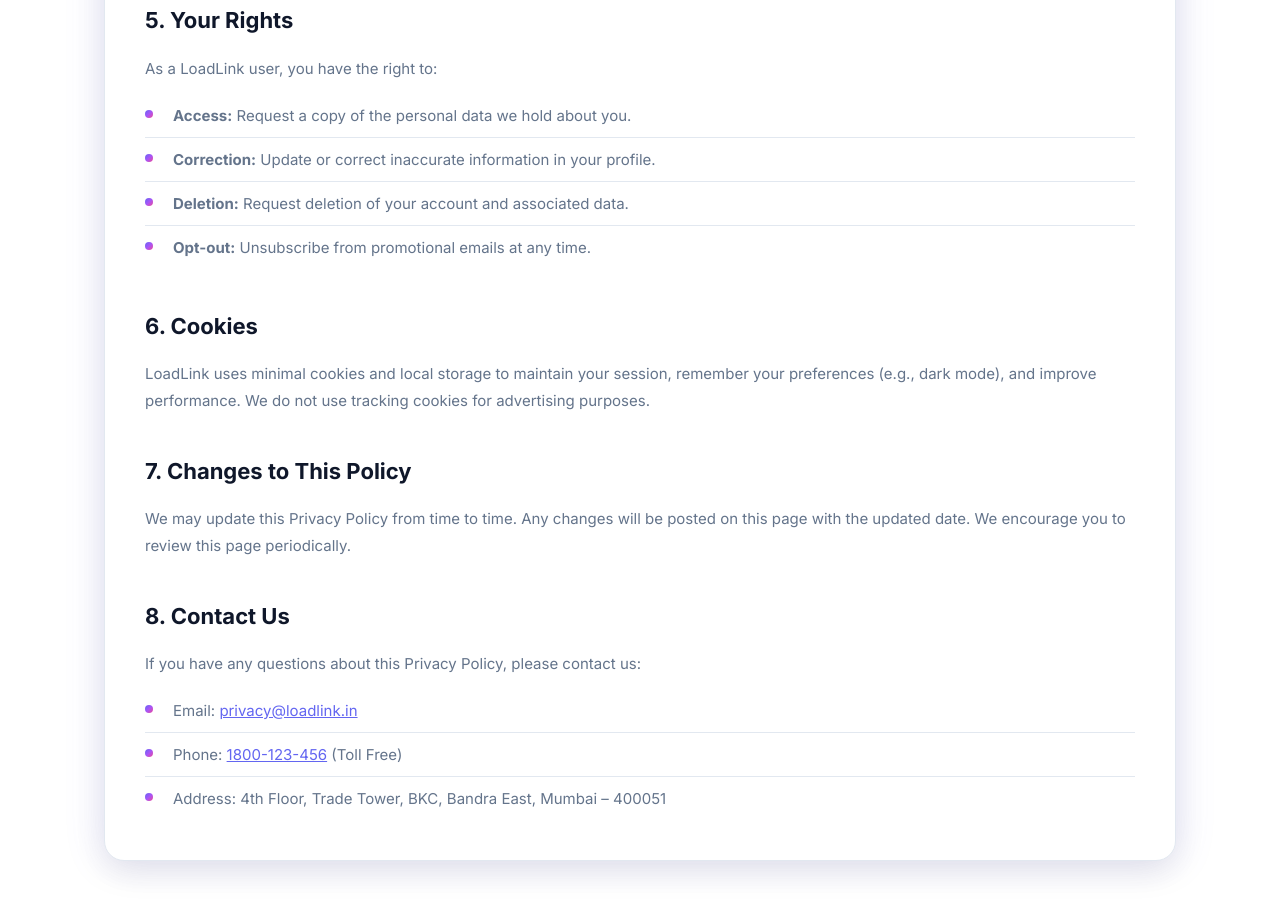
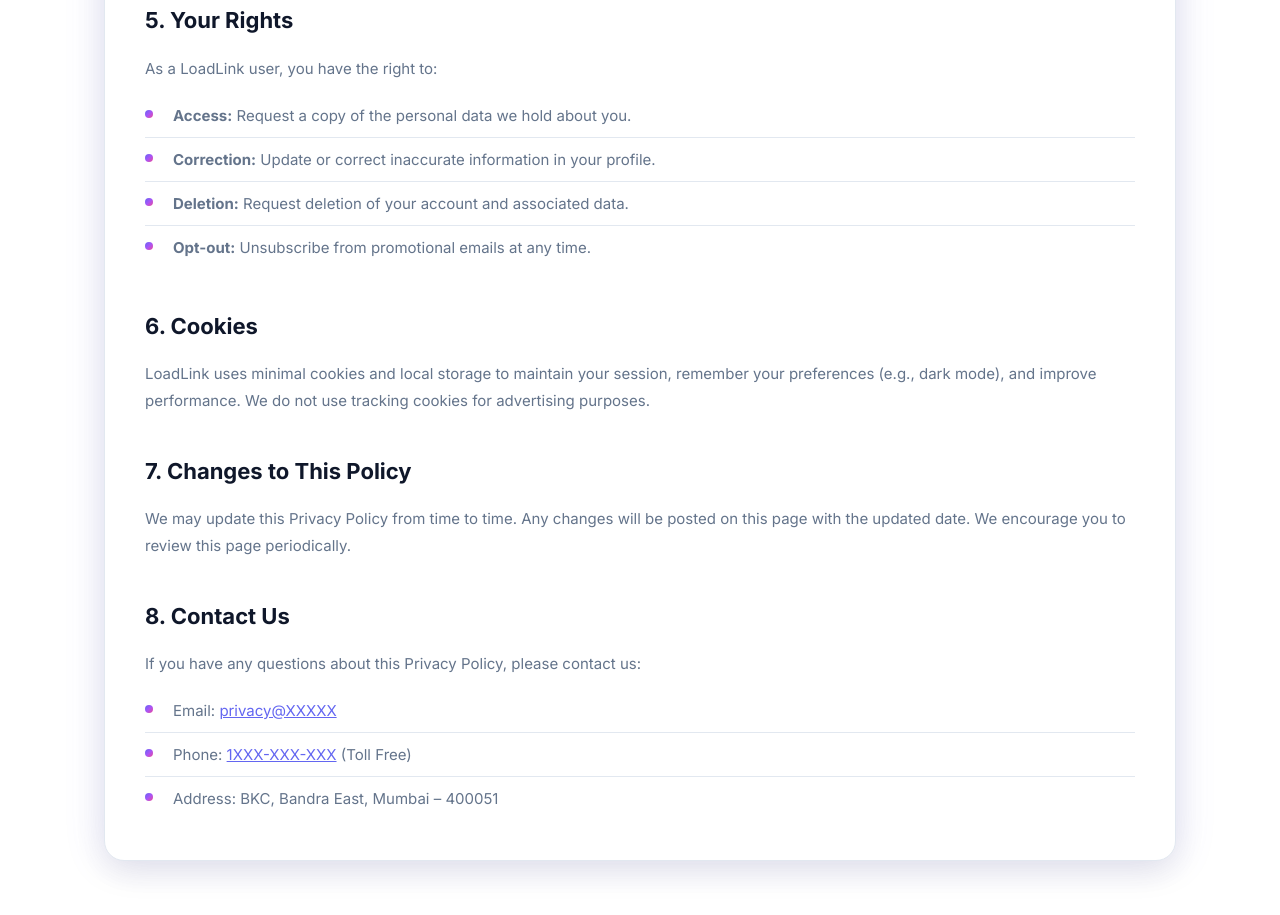
Before and after one commit to essakkipandiant-git/LoadLink, a website: page privacy.html in a window 1280 px wide. Shown: the part 1763-2678 px from the top of the page. Drawn offline with Linux system fonts and the light colour scheme.

Commit message:
Update privacy.html

```diff
--- a/privacy.html
+++ b/privacy.html
@@ -113,9 +113,9 @@
                     <h2>8. Contact Us</h2>
                     <p>If you have any questions about this Privacy Policy, please contact us:</p>
                     <ul>
-                        <li>Email: <a href="mailto:privacy@loadlink.in" style="color: var(--primary-color);">privacy@loadlink.in</a></li>
-                        <li>Phone: <a href="tel:+911800123456" style="color: var(--primary-color);">1800-123-456</a> (Toll Free)</li>
-                        <li>Address: 4th Floor, Trade Tower, BKC, Bandra East, Mumbai – 400051</li>
+                        <li>Email: <a href="mailto:privacy@loadlink.in" style="color: var(--primary-color);">privacy@XXXXX</a></li>
+                        <li>Phone: <a href="tel:+911800123456" style="color: var(--primary-color);">1XXX-XXX-XXX</a> (Toll Free)</li>
+                        <li>Address: BKC, Bandra East, Mumbai – 400051</li>
                     </ul>
                 </section>
             </div>
```
